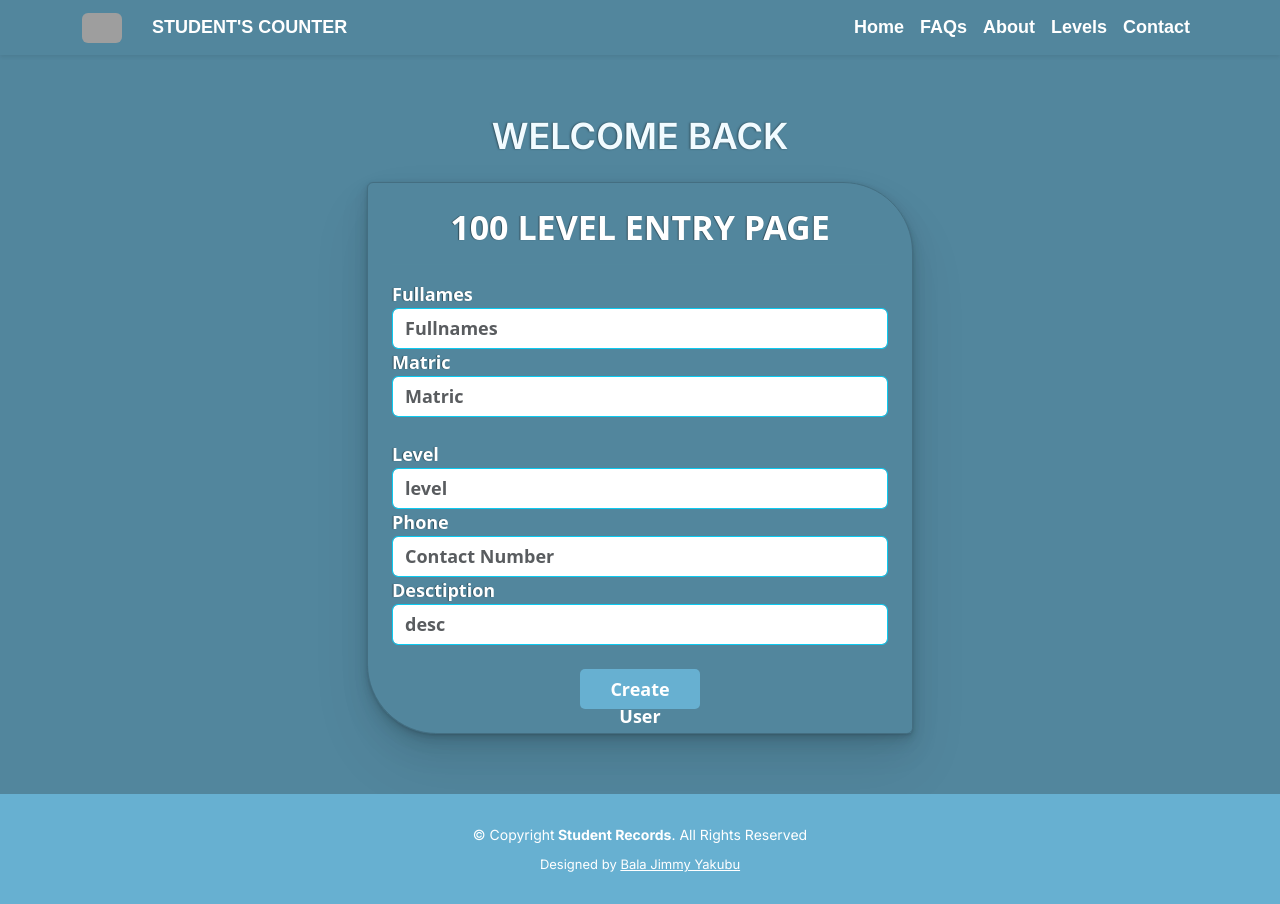
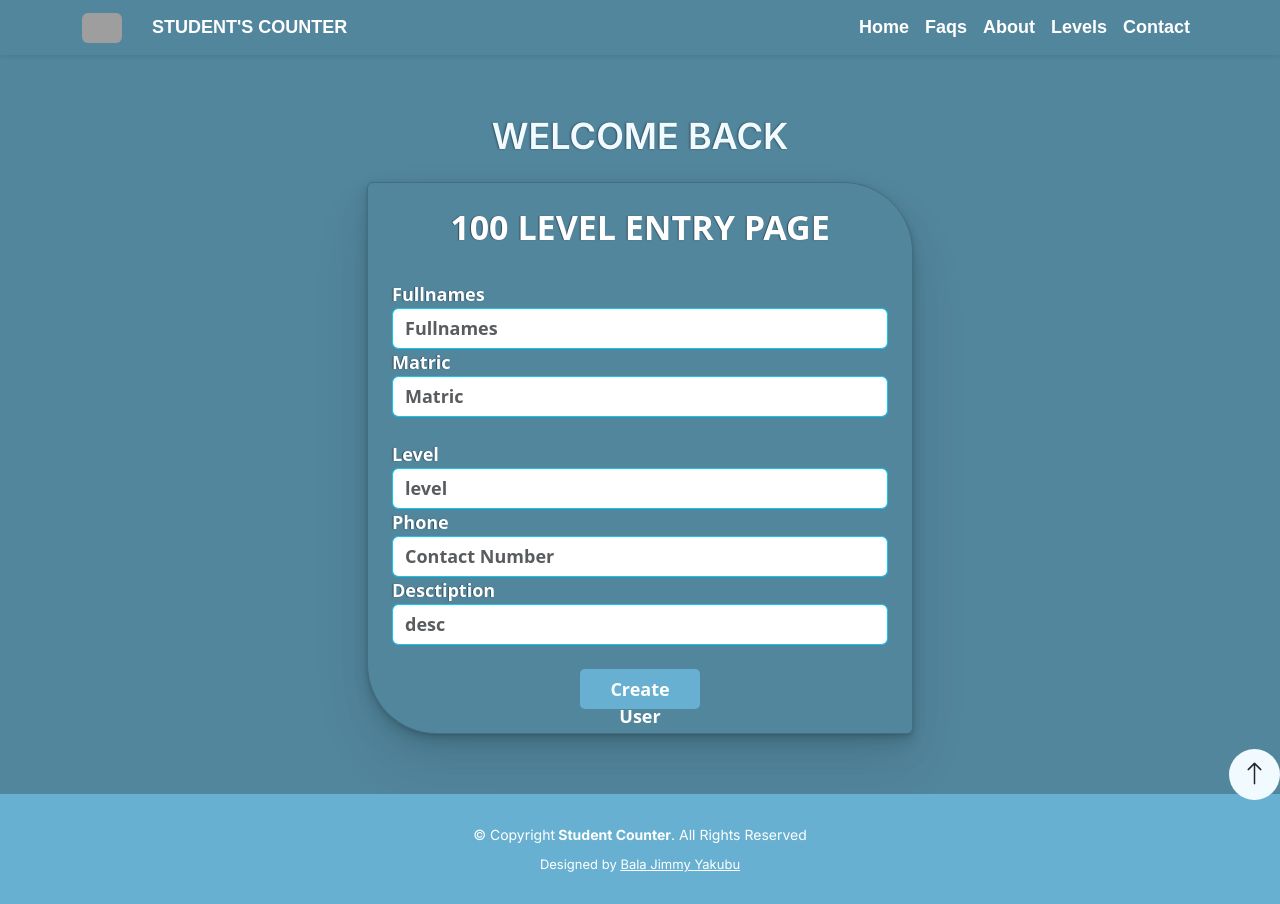
Before and after one commit to Jimmy-ui-maker/student-counter, a Next.js app: page /create1 in a window 1280 px wide. Built offline with nearby package versions, Linux system fonts and the light colour scheme; grey boxes are pictures that could not be loaded.

Commit message:
if from kasu

```diff
--- a/package.json
+++ b/package.json
@@ -1,5 +1,5 @@
 {
-  "name": "records",
+  "name": "std-counter",
   "version": "0.1.0",
   "private": true,
   "scripts": {
--- a/src/app/(creates)/create1/page.jsx
+++ b/src/app/(creates)/create1/page.jsx
@@ -21,7 +21,7 @@ export default function page() {
       setError("All fields are necessary.");
       return;
     }
-
+    if(matric.startsWith('kasu/')){
       try {
         const resUserExists = await fetch("api/exist1", {
           method: "POST",
@@ -63,6 +63,14 @@ export default function page() {
       } catch (error) {
         console.log("Error during registration: ", error);
       }
+
+    }
+    else{
+      setError("User not from KASU.");
+      return;
+    }
+
+
   };
 
   return (
@@ -84,7 +92,7 @@ export default function page() {
                   <hr />
                   <div className="flex mb-4">
                     <div className="col-md-12">
-                      <label className="">Fullames</label>
+                      <label className="">Fullnames</label>
                       <input
                         className="rounded-2 border-info form-control shadow-none"
                         type="text"
--- a/src/app/(creates)/create2/page.jsx
+++ b/src/app/(creates)/create2/page.jsx
@@ -22,6 +22,7 @@ export default function page() {
       return;
     }
 
+    if (matric.startsWith("kasu/")) {
       try {
         const resUserExists = await fetch("api/exist2", {
           method: "POST",
@@ -63,6 +64,9 @@ export default function page() {
       } catch (error) {
         console.log("Error during registration: ", error);
       }
+    }
+    setError("User not from KASU");
+    return;
   };
 
   return (
@@ -84,7 +88,7 @@ export default function page() {
                   {error && <p className=" text-center fw-bold">{error}</p>}
                   <div className="flex mb-4">
                     <div className="col-md-12">
-                      <label className="">Fullames</label>
+                      <label className="">Fullnames</label>
                       <input
                         className="rounded-2 border-info form-control shadow-none"
                         type="text"
--- a/src/app/globals.css
+++ b/src/app/globals.css
@@ -825,6 +825,13 @@ i {
   background: #52869d;
 }
 
+#footer .scroll-back{
+  background: var(--softColor);
+  border-radius: 50px;
+}
+#footer .scroll-back i{
+  font-size: 25px;
+}
 @media (max-width: 575px) {
   #footer .footer-top .footer-info {
     margin: -20px 0 30px 0;
--- a/src/components/ContactUs.jsx
+++ b/src/components/ContactUs.jsx
@@ -38,7 +38,7 @@ export default function ContactUs() {
                   <p className="ms-4">+234 701 022 8016</p>
                   <h5 className="card-subtitle mb-2">
                     <i className="bi bi-clock-fill text-white me-2 border-0"></i>
-                    Times
+                    Time
                   </h5>
                   <p className="ms-4">24 Hour's</p>
                 </div>
--- a/src/components/Footer.jsx
+++ b/src/components/Footer.jsx
@@ -8,12 +8,20 @@ export default function Footer() {
         <div class="copyright">
           &copy; Copyright
           <strong>
-            <span> Student Records</span>
+            <span> Student Counter</span>
           </strong>
           . All Rights Reserved
         </div>
         <div class="credits">
-          <Link className=" text-decoration-none" href={'/instructor'}>Designed</Link> by <a href="/"> Bala Jimmy Yakubu</a>
+          <Link className=" text-decoration-none" href={""}>
+            Designed
+          </Link>{" "}
+          by <a href="/"> Bala Jimmy Yakubu</a>
+        </div>
+        <div className="d-flex justify-content-end fixed-bottom">
+          <Link href="" className="scroll-back ">
+            <i className=" bi bi-arrow-up btn  rounded-5"></i>
+          </Link>
         </div>
       </div>
     </footer>
--- a/src/components/Navbar.jsx
+++ b/src/components/Navbar.jsx
@@ -43,7 +43,7 @@ export default function Navbar() {
             </li>
             <li className="nav-item">
               <a href="#about" className="nav-link fw-bold">
-                FAQs
+                Faqs
               </a>
             </li>
             <li className="nav-item">
```
Also changed, not shown: src/app/(creates)/create3/page.jsx (+6 -1 lines), src/app/(creates)/create4/page.jsx (+6 -1 lines), 1 other file (tests, documents, lock files or other folders). Lines whose indentation alone changed are shown as unchanged.
